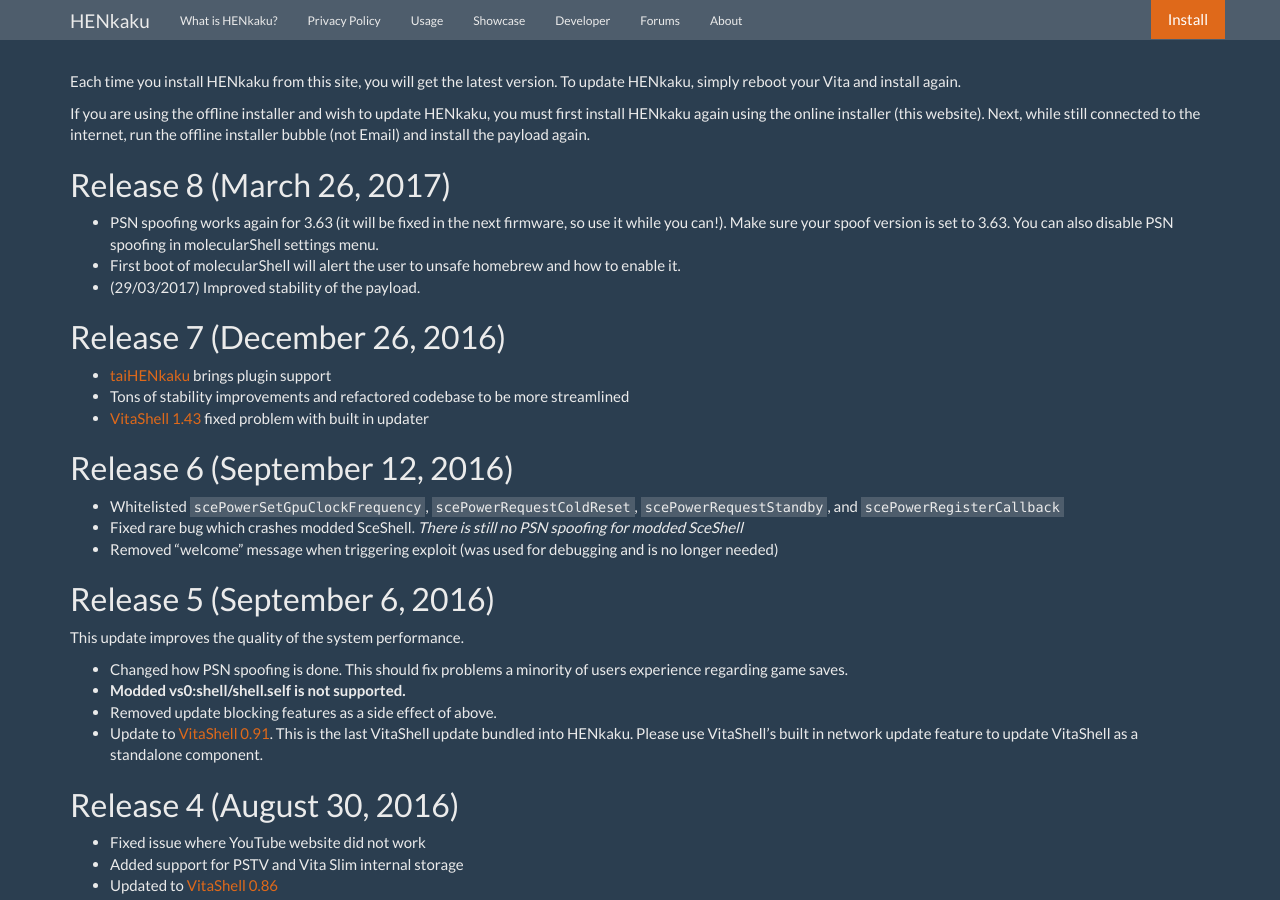
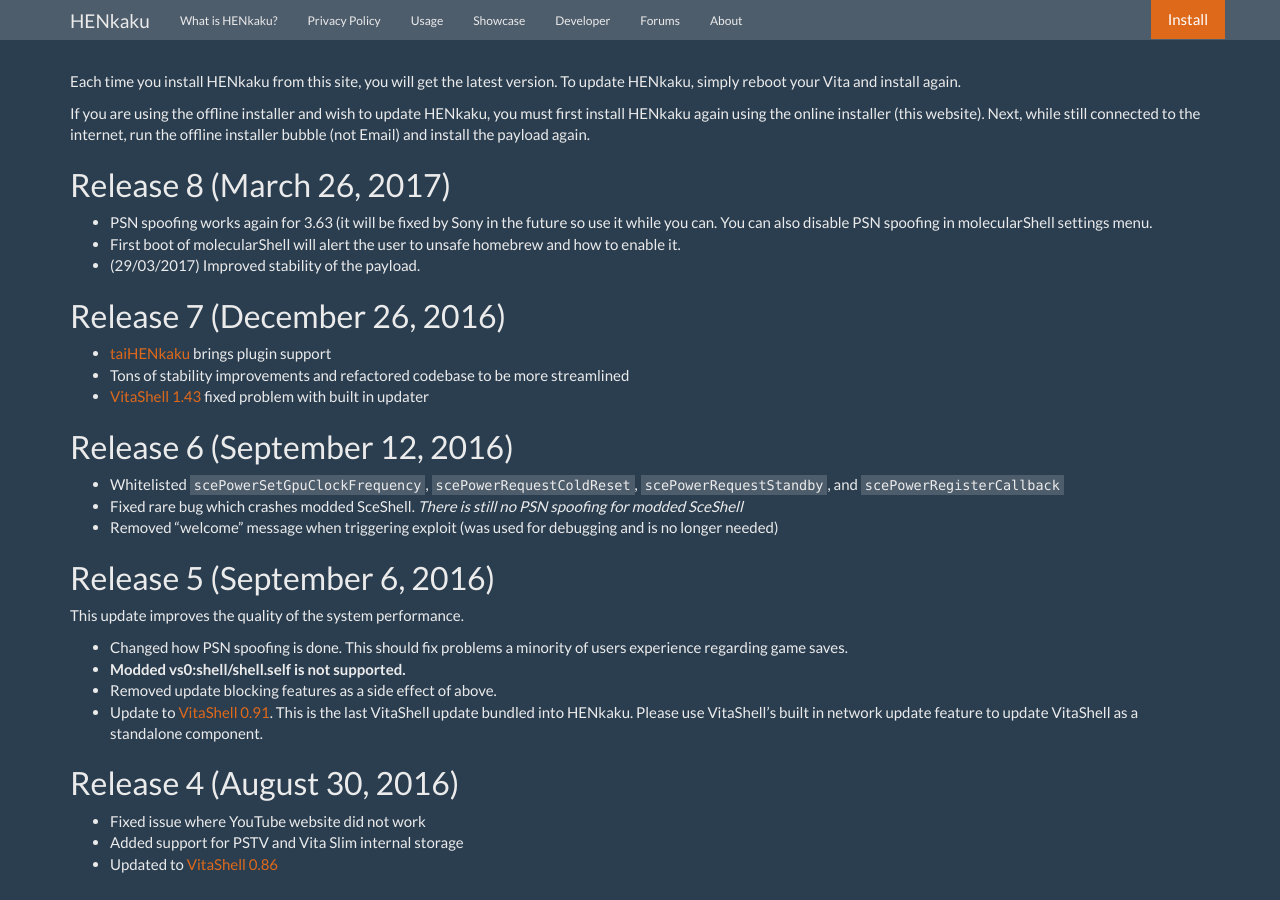
Before and after one commit to henkaku/henkaku.github.io, a Jekyll site: the page built from changes.md, in a window 1280 px wide and 900 px high. Built offline with Jekyll 4.4.1, drawn with Linux system fonts in a browser that asks for light colours.

Commit message:
Update changes.md

```diff
--- a/changes.md
+++ b/changes.md
@@ -9,7 +9,7 @@
 
 Release 8 (March 26, 2017)
 -------------------------------------------------------------------------------
-* PSN spoofing works again for 3.63 (it will be fixed in the next firmware, so use it while you can!). Make sure your spoof version is set to 3.63. You can also disable PSN spoofing in molecularShell settings menu.
+* PSN spoofing works again for 3.63 (it will be fixed by Sony in the future so use it while you can. You can also disable PSN spoofing in molecularShell settings menu.
 * First boot of molecularShell will alert the user to unsafe homebrew and how to enable it.
 * (29/03/2017) Improved stability of the payload.
 
```
